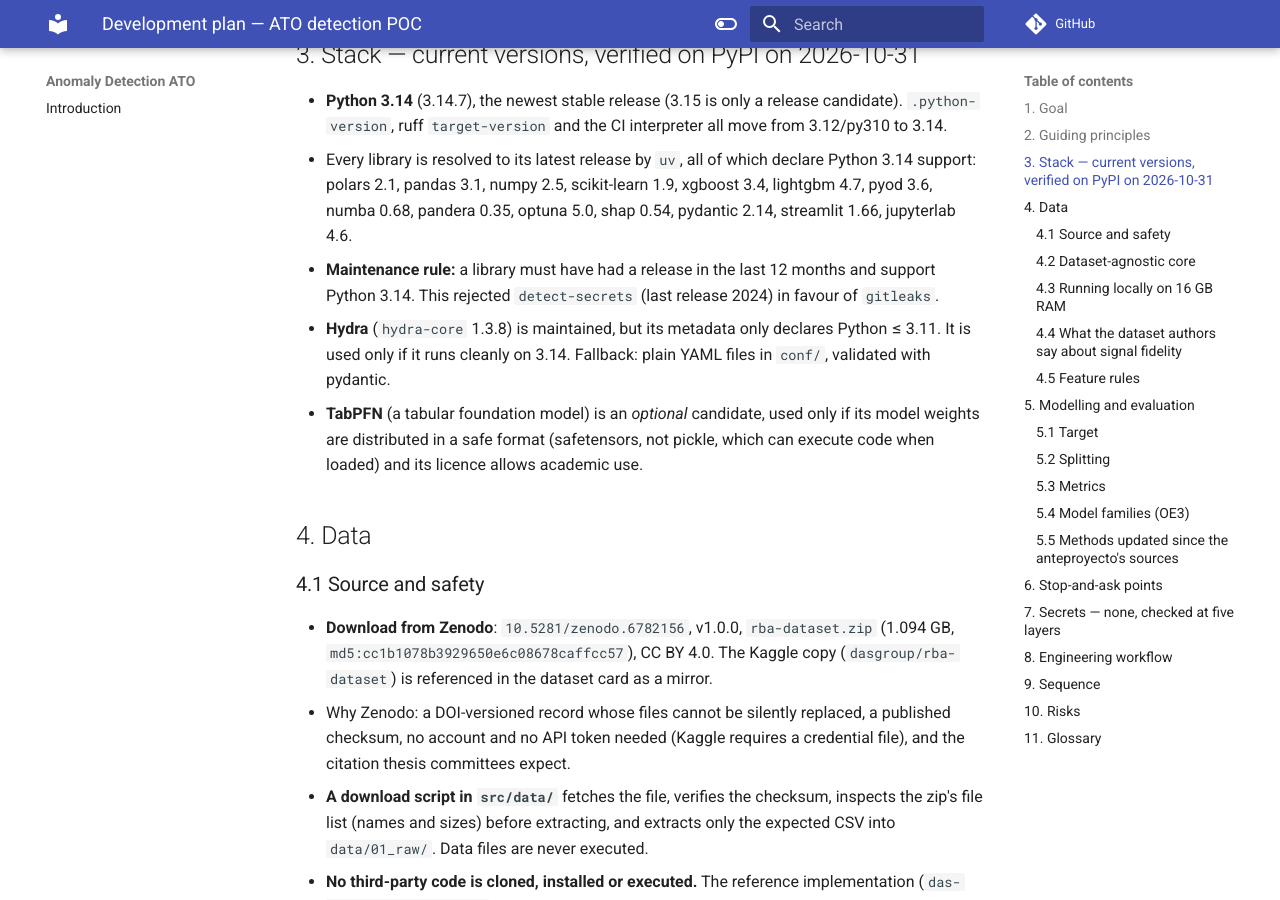
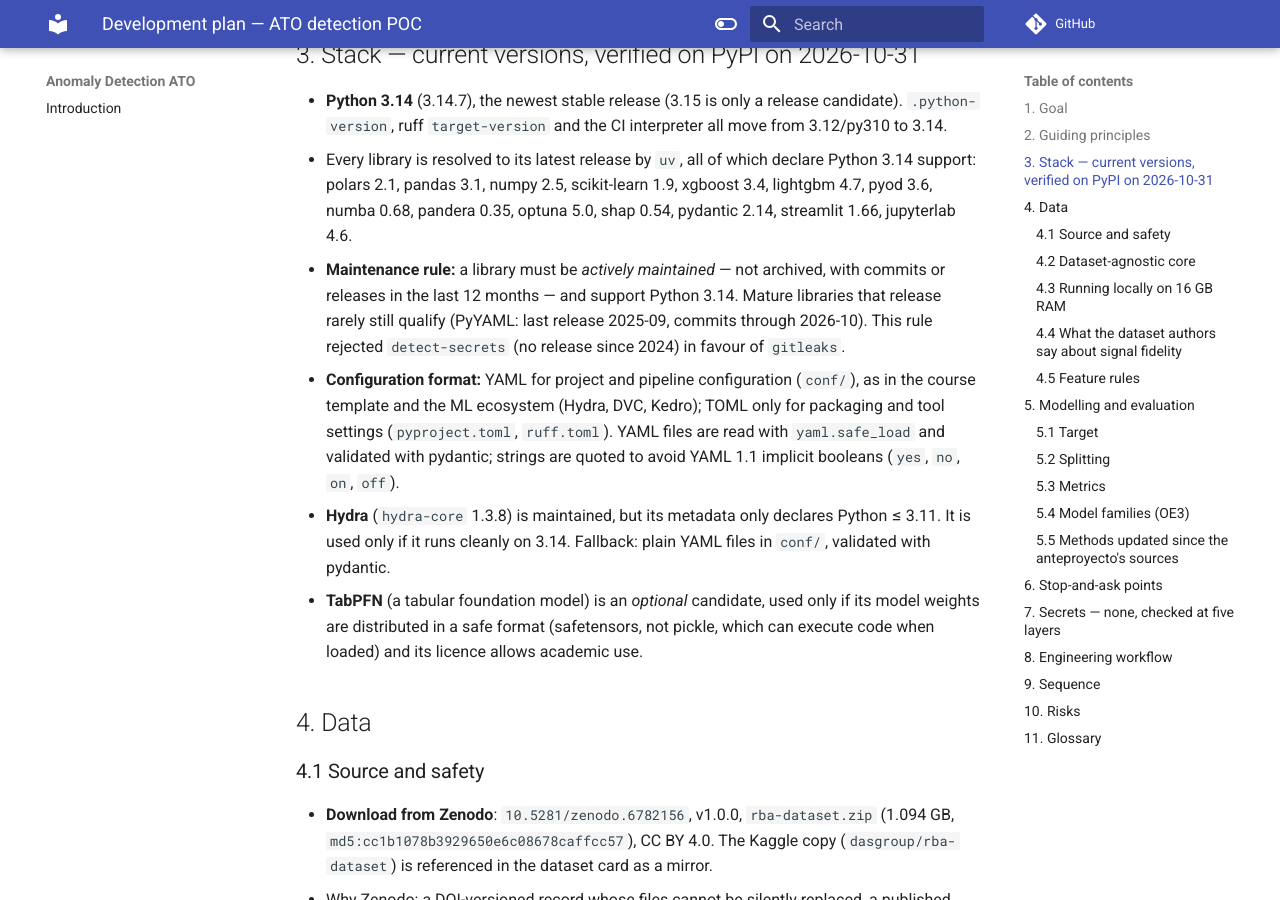
Before and after one commit to modsiw-mona/anomaly_detection_ato, an MkDocs documentation site: the page built from docs/development-plan.md, in a window 1280 px wide and 900 px high, scrolled down 1377 px. Built offline with MkDocs 1.6.1 and Material for MkDocs 9.7.7, drawn with Linux system fonts in a browser that asks for light colours; comment, search, counter and statistics services are not loaded.

Commit message:
refactor: switch dataset configuration from TOML to YAML
YAML is what the course template (conf/config.yml, Hydra-style conf/)
and the ML ecosystem (Hydra, DVC, Kedro) use for project and pipeline
configuration; TOML stays for packaging and tool settings. TOML had been
chosen only because of a maintenance rule that wrongly rejected PyYAML:
it releases rarely but is actively maintained (commits through 2026-10).

conf/dataset/rba.toml becomes rba.yaml, read with yaml.safe_load and
validated by the same strict pydantic models. Values are quoted to avoid
YAML 1.1 implicit booleans. The plan's maintenance rule now checks for
active maintenance rather than release frequency, and records the
configuration-format decision.

Refs #1

```diff
--- a/docs/development-plan.md
+++ b/docs/development-plan.md
@@ -44,8 +44,14 @@ cloud services.
 - Every library is resolved to its latest release by `uv`, all of which declare Python 3.14 support:
   polars 2.1, pandas 3.1, numpy 2.5, scikit-learn 1.9, xgboost 3.4, lightgbm 4.7, pyod 3.6,
   numba 0.68, pandera 0.35, optuna 5.0, shap 0.54, pydantic 2.14, streamlit 1.66, jupyterlab 4.6.
-- **Maintenance rule:** a library must have had a release in the last 12 months and support
-  Python 3.14. This rejected `detect-secrets` (last release 2024) in favour of `gitleaks`.
+- **Maintenance rule:** a library must be *actively maintained* — not archived, with commits or
+  releases in the last 12 months — and support Python 3.14. Mature libraries that release rarely
+  still qualify (PyYAML: last release 2025-09, commits through 2026-10). This rule rejected
+  `detect-secrets` (no release since 2024) in favour of `gitleaks`.
+- **Configuration format:** YAML for project and pipeline configuration (`conf/`), as in the
+  course template and the ML ecosystem (Hydra, DVC, Kedro); TOML only for packaging and tool
+  settings (`pyproject.toml`, `ruff.toml`). YAML files are read with `yaml.safe_load` and validated
+  with pydantic; strings are quoted to avoid YAML 1.1 implicit booleans (`yes`, `no`, `on`, `off`).
 - **Hydra** (`hydra-core` 1.3.8) is maintained, but its metadata only declares Python ≤ 3.11. It
   is used only if it runs cleanly on 3.14. Fallback: plain YAML files in `conf/`, validated with
   pydantic.
--- a/pyproject.toml
+++ b/pyproject.toml
@@ -14,6 +14,7 @@ dependencies = [
     "pandas[parquet]>=3.0.6",
     "polars>=2.1.0",
     "pydantic>=2.14.2",
+    "pyyaml>=6.0.3",
     "scikit-learn>=1.9.1",
     "scipy>=1.18.1",
 ]
@@ -34,6 +35,7 @@ dev = [
     "matplotlib>=3.11.2",
     "seaborn>=0.13.2",
     "mypy>=2.4.1",
+    "types-pyyaml>=6.0.12.20261030",
 ]
 
 #
```
Also changed, not shown: docs/datasets/README.md (+2 -2 lines), docs/datasets/rba.md (+2 -2 lines), 6 other files.
